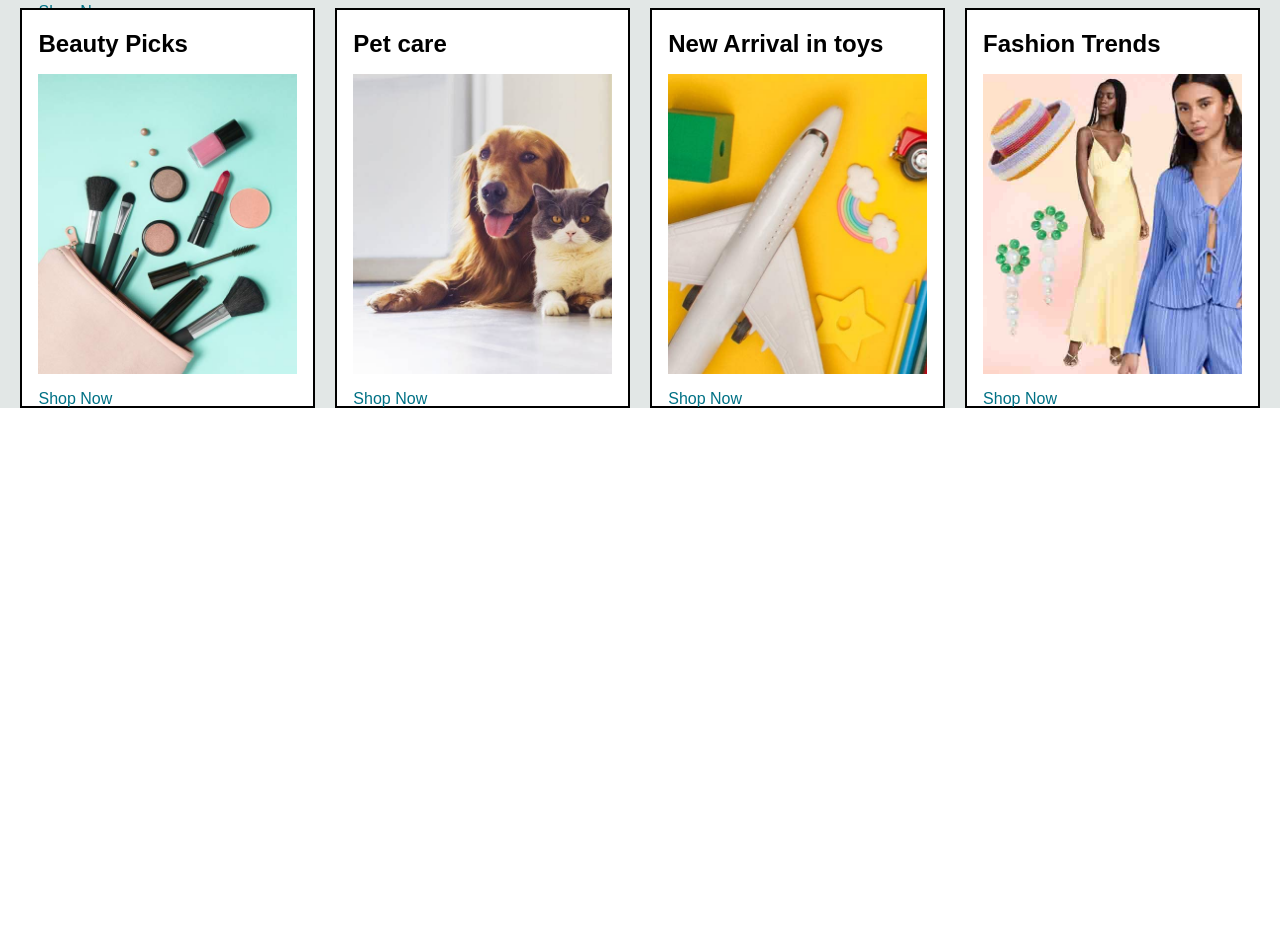
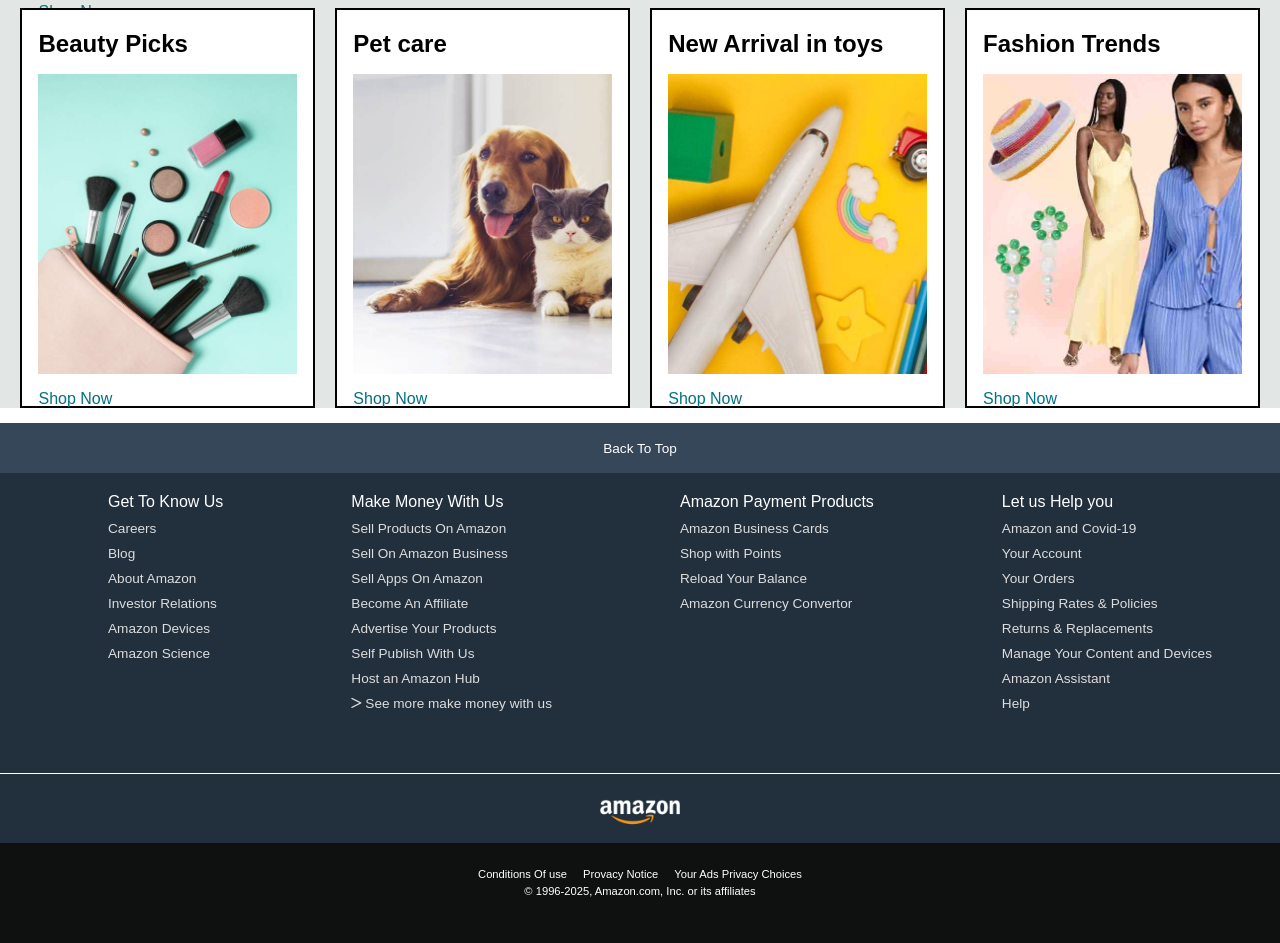
Before and after one commit to Nandan2890/Amazon-Clone, a plain HTML site: page index.html in a window 1280 px wide. Shown: the part 902-1845 px from the top of the page. Before the commit the page ends 1310 px from the top, so only its background shows below. Drawn offline with Linux system fonts and the light colour scheme.

Commit message:
html css amazonclone project end

```diff
--- a/index.html
+++ b/index.html
@@ -162,7 +162,70 @@
     <!-- shop section ends -->
 
     <!-- footer starts -->
+    <footer>
+        <div class="foot-panel1">
+            Back To Top
+        </div>
 
+        <div class="foot-panel2">
+            <ul>
+                <p>Get To Know Us</p>
+                <a href="">Careers</a>
+                <a href="">Blog</a>
+                <a href="">About Amazon</a>
+                <a href="">Investor Relations</a>
+                <a href="">Amazon Devices</a>
+                <a href="">Amazon Science</a>
+            </ul>
+            <ul>
+                <p>Make Money With Us</p>
+                <a href="">Sell Products On Amazon</a>
+                <a href="">Sell On Amazon Business</a>
+                <a href="">Sell Apps On Amazon</a>
+                <a href="">Become An Affiliate</a>
+                <a href="">Advertise Your Products</a>
+                <a href="">Self Publish With Us</a>
+                <a href="">Host an Amazon Hub</a>
+                <a href="">
+                    <i class="fa-regular fa-greater-than"></i>
+                    See more make money with us
+                </a>
+            </ul>
+            <ul>
+                <p>Amazon Payment Products</p>
+                <a href="">Amazon Business Cards</a>
+                <a href="">Shop with Points</a>
+                <a href="">Reload Your Balance</a>
+                <a href="">Amazon Currency Convertor</a>
+            </ul>
+            <ul>
+                <p>Let us Help you</p>
+                <a href="">Amazon and Covid-19</a>
+                <a href="">Your Account</a>
+                <a href="">Your Orders</a>
+                <a href="">Shipping Rates & Policies</a>
+                <a href="">Returns & Replacements</a>
+                <a href="">Manage Your Content and Devices</a>
+                <a href="">Amazon Assistant</a>
+                <a href="">Help</a>
+            </ul>
+        </div>
+
+        <div class="foot-panel3">
+            <div class="logo"></div>
+        </div>
+
+        <div class="foot-panel4">
+            <div class="pages">
+                <a href="">Conditions Of use</a>
+                <a href="">Provacy Notice</a>
+                <a href="">Your Ads Privacy Choices</a>
+            </div>
+            <div class="copyright">
+                © 1996-2025, Amazon.com, Inc. or its affiliates
+            </div>
+        </div>
+    </footer>
     <!-- footer ends -->
 
 </body>
--- a/style.css
+++ b/style.css
@@ -198,4 +198,103 @@ span{
     margin-top: 1rem;
     margin-bottom: 1rem;
 }
+
+/** footer */
+
+footer{
+    margin-top: 15px;
+}
+
+.foot-panel1{
+    background-color: #37475a;
+    color: white;
+    height: 50px;
+    display: flex;
+    justify-content: center;
+    align-items: center;
+    font-size: 0.85rem;
+}
+
+.foot-panel2{
+    background-color: #222f3d;
+    color: white;
+    height: 300px;
+    display: flex;
+    justify-content: space-evenly;
+}
+
+ul{
+    margin: 20px;
+
+}
+
+ul a{
+    display: block;
+    font-size: 0.85rem;
+    margin-top: 10px;
+    color: #dddddd;
+    text-decoration: none;
+}
+
+.foot-panel3{
+    background-color: #222f3d;
+    color: white;
+    border-top: 0.5px solid white;
+    height: 70px;
+    display: flex;
+    justify-content: center;
+    align-items: center;
+}
+
+.logo{
+    background-image: url('./image/amazon_logo.png');
+    background-size: cover;
+    height: 50px;
+    width: 100px;
+}
+
+.foot-panel4{
+    background-color: #0f1111;
+    color: white;
+    height: 100px;
+    font-size: 0.7rem;
+    text-align: center;
+    /* display: flex;
+    justify-content: center;
+    align-items: center; */
+}
+
+.foot-panel4 a{
+    color: white;
+    text-decoration: none;
+}
+.pages{
+    display: flex;
+    justify-content: center;
+    text-align: center;
+    gap: 1rem;
+    padding-top: 25px;
+}
+
+.copyright{
+    padding-top: 5px;
+}
+
+
+
+
+
+
+
+
+
+
+
+
+
+
+
+
+
+
 /* rem unit */
```
